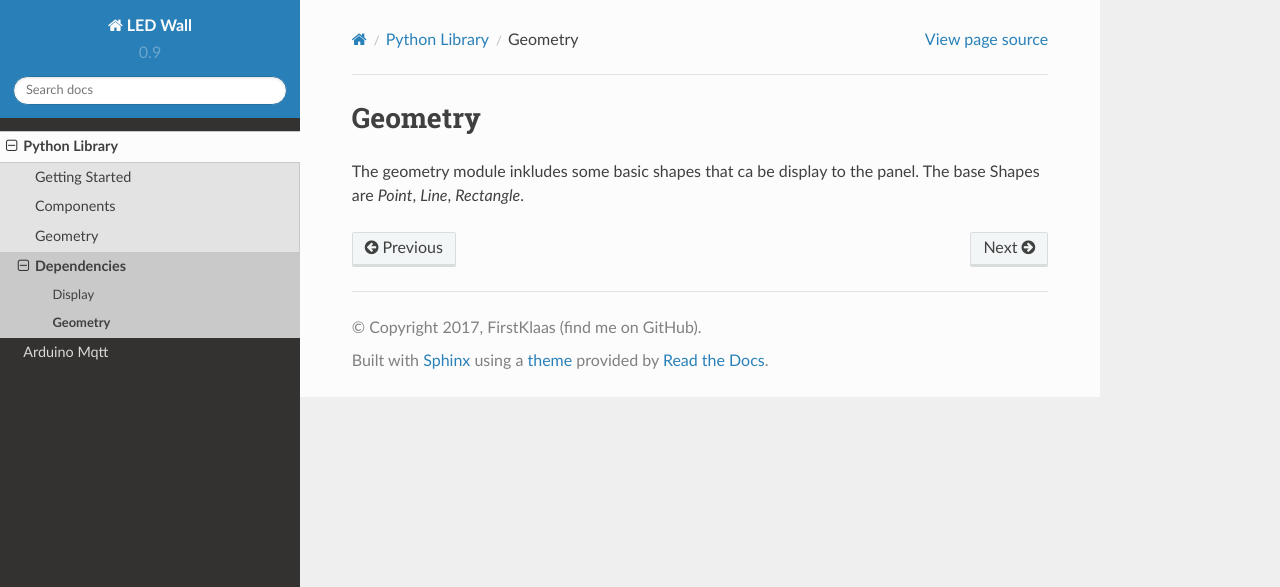
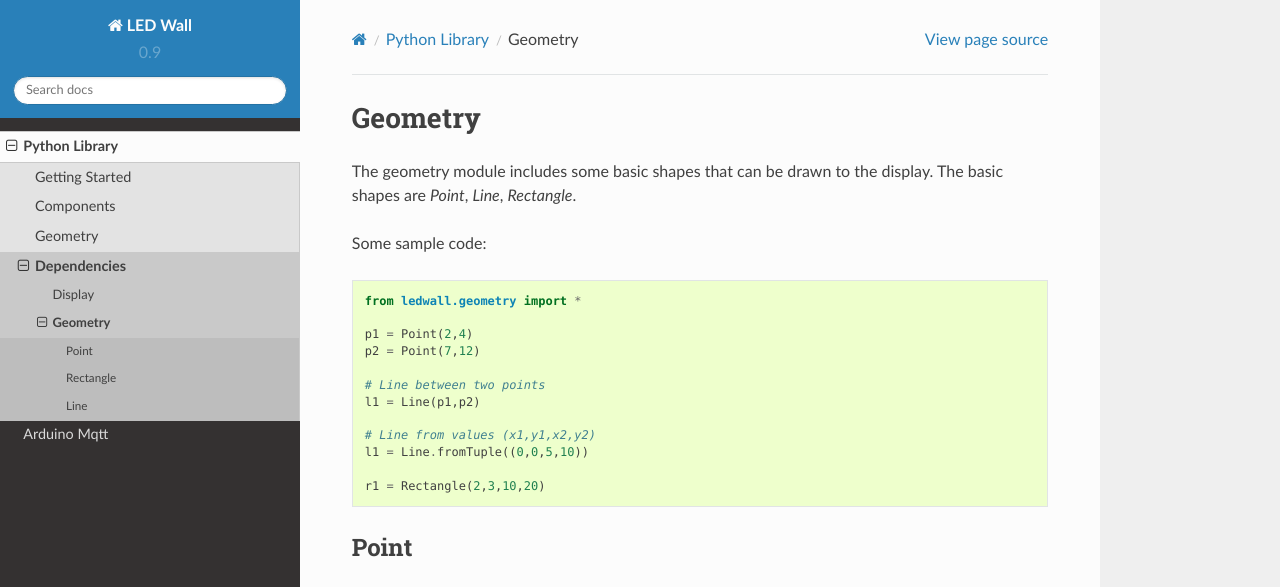
Before and after one commit to FirstKlaas/LEDWall, a Sphinx documentation site: the page built from doc/source/geometry.rst, in a window 1280 px wide and 1236 px high. Shown: the top 587 px of the window. Built offline with Sphinx 7.4.7 and the Read the Docs theme 2.0.0, drawn with Linux system fonts in a browser that asks for light colours; grey boxes are pictures that could not be loaded.

Commit message:
Working on documentaion.

```diff
--- a/doc/source/geometry.rst
+++ b/doc/source/geometry.rst
@@ -3,4 +3,40 @@
 Geometry
 ========
 
-The geometry module inkludes some basic shapes that ca be display to the panel. The base Shapes are *Point*, *Line*, *Rectangle*.
+The geometry module includes some basic shapes that can be drawn to the display. The basic shapes are *Point*, *Line*, *Rectangle*.
+
+Some sample code:
+
+.. code-block:: python
+
+    from ledwall.geometry import *
+
+    p1 = Point(2,4)
+    p2 = Point(7,12)
+
+    # Line between two points
+    l1 = Line(p1,p2)
+
+    # Line from values (x1,y1,x2,y2)
+    l1 = Line.fromTuple((0,0,5,10))
+
+    r1 = Rectangle(2,3,10,20)
+
+
+Point
+-----
+
+.. autoclass:: ledwall.geometry.Point
+	:members:
+
+Rectangle
+---------
+
+.. autoclass:: ledwall.geometry.Rectangle
+	:members:
+
+Line
+----
+
+.. autoclass:: ledwall.geometry.Line
+	:members:
```
Also changed, not shown: doc/source/python.rst (+9 -8 lines), doc/source/display.rst (line endings or trailing spaces), 1 other file.
